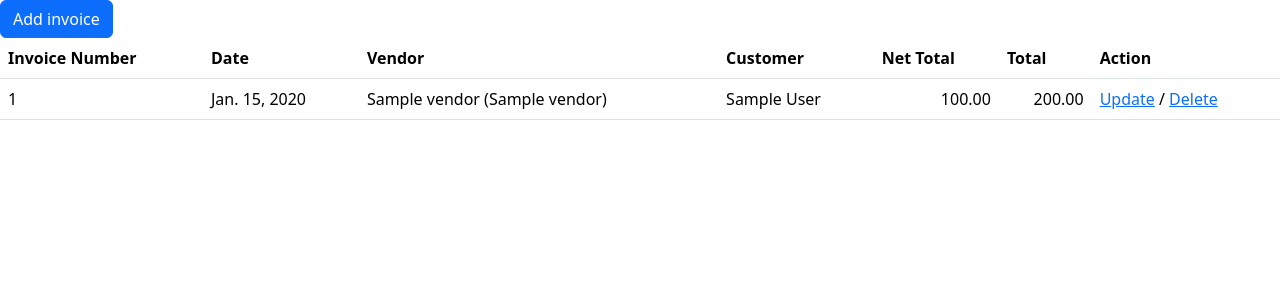
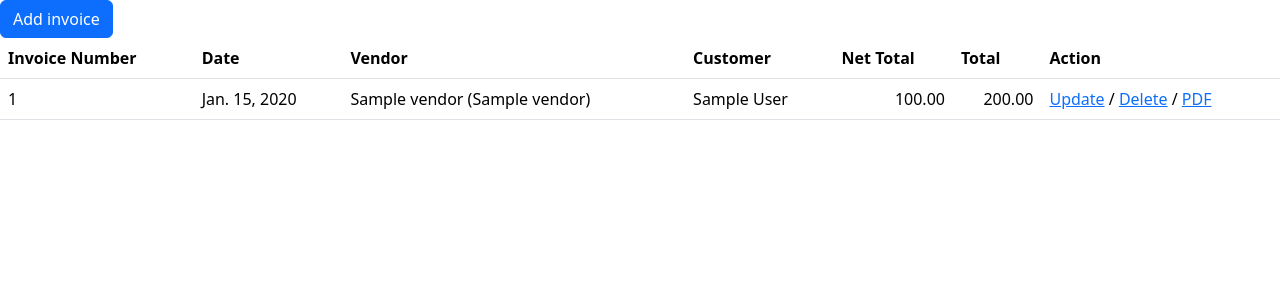
Before and after one commit to Segelzwerg/Rechnung, a Django app: page /invoices/ in a window 1280 px wide. Shown: the part 56-356 px from the top of the page. Run offline with Django 5.2, Linux system fonts and the light colour scheme; tables that the repository leaves empty hold one stand-in row (values such as "Sample post"); some libraries are stand-ins or nearby versions.

Commit message:
Add pdf link to invoice list

```diff
--- a/invoice/templates/invoice/invoice_list.html
+++ b/invoice/templates/invoice/invoice_list.html
@@ -24,8 +24,9 @@
                 <td>{{ invoice.customer.first_name }} {{ invoice.customer.last_name }}</td>
                 <td class="text-end">{{ invoice.net_total|floatformat:2 }}</td>
                 <td class="text-end">{{ invoice.total|floatformat:2 }}</td>
-                <td><a href="/invoice/{{ invoice.id }}/">Update</a> / <a href="/invoice/
-{{ invoice.id }}/delete/">Delete</a></td>
+                <td><a href="/invoice/{{ invoice.id }}">Update</a> / <a href="/invoice/
+{{ invoice.id }}/delete">Delete</a> / <a href="/invoice/
+{{ invoice.id }}/pdf">PDF</a></td>
             </tr>
         {% endfor %}
         </tbody>
```
